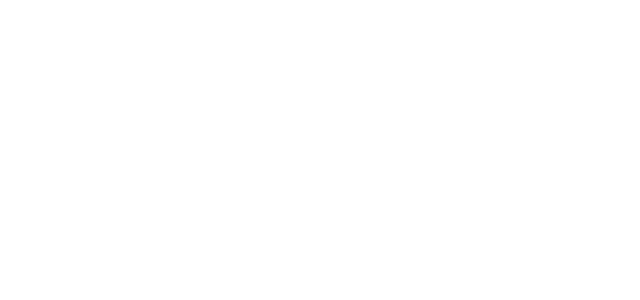
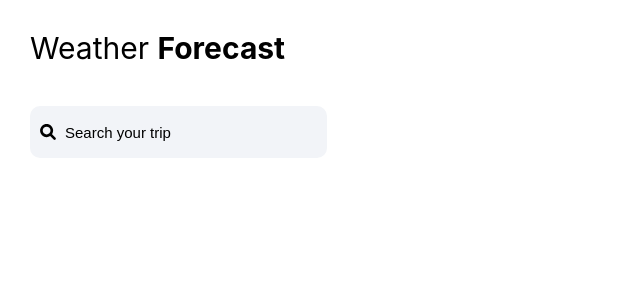
Before and after one commit to gracethomp/weather-app, a React (Create React App) app: page / in a window 1280 px wide. Shown: the top 300 px of the page, without its empty margins (0-640 px from the left). Built offline with nearby package versions, Linux system fonts and the light colour scheme.

Commit message:
search, header

```diff
--- a/src/App.js
+++ b/src/App.js
@@ -1,6 +1,10 @@
+import MainPage from "./pages/MainPage.js";
+
 function App() {
   return (
-    <></>
+    <>
+      <MainPage />
+    </>
   );
 }
 
--- a/src/components/Search.js
+++ b/src/components/Search.js
@@ -1,7 +1,10 @@
+import searchIcon from "../assets/search.svg"
+
 export default function Search({ placeholder }) {
   return (
-    <>
-      <input type="text" placeholder="Search.." />
-    </>
+    <div className="search">
+      <img src={searchIcon} alt="search input icon" className="search-icon" />
+      <input type="text" placeholder={placeholder} />
+    </div>
   );
 }
--- a/src/components/Trips.js
+++ b/src/components/Trips.js
@@ -0,0 +1,9 @@
+import Search from "./Search.js";
+
+export default function Trips() {
+  return (
+    <>
+      <Search placeholder="Search your trip" />
+    </>
+  );
+}
--- /dev/null
+++ b/src/css/index.css
@@ -0,0 +1,53 @@
+body {
+  margin: 0;
+  font-family: -apple-system, BlinkMacSystemFont, 'Segoe UI', 'Roboto', 'Oxygen',
+    'Ubuntu', 'Cantarell', 'Fira Sans', 'Droid Sans', 'Helvetica Neue',
+    sans-serif;
+  -webkit-font-smoothing: antialiased;
+  -moz-osx-font-smoothing: grayscale;
+  margin: 30px;
+}
+
+code {
+  font-family: source-code-pro, Menlo, Monaco, Consolas, 'Courier New',
+    monospace;
+}
+
+h1 {
+  font-size: 30px;
+  font-weight: normal;
+}
+
+h1 span {
+  font-weight: bold;
+}
+
+input:focus {
+  outline: none;
+}
+
+.search {
+  margin-top: 40px;
+  display: flex;
+  align-items: center;
+}
+
+.search input {
+  padding: 1.1rem;
+  padding-left: 35px;
+  width: 20%;
+  border: none;
+  border-radius: 10px;
+  background-color: #f2f4f8;
+  font-size: 15px;
+  color: black;
+}
+
+.search input::placeholder {
+  color: #000000;
+}
+
+.search img {
+  position: absolute;
+  margin-left: 10px
+}
--- a/src/index.css
+++ /dev/null
@@ -1,13 +0,0 @@
-body {
-  margin: 0;
-  font-family: -apple-system, BlinkMacSystemFont, 'Segoe UI', 'Roboto', 'Oxygen',
-    'Ubuntu', 'Cantarell', 'Fira Sans', 'Droid Sans', 'Helvetica Neue',
-    sans-serif;
-  -webkit-font-smoothing: antialiased;
-  -moz-osx-font-smoothing: grayscale;
-}
-
-code {
-  font-family: source-code-pro, Menlo, Monaco, Consolas, 'Courier New',
-    monospace;
-}
--- a/src/index.js
+++ b/src/index.js
@@ -1,6 +1,6 @@
 import React from 'react';
 import ReactDOM from 'react-dom/client';
-import './index.css';
+import './css/index.css';
 import App from './App';
 import reportWebVitals from './reportWebVitals';
 
@@ -11,7 +11,5 @@
   </React.StrictMode>
 );
 
-// If you want to start measuring performance in your app, pass a function
-// to log results (for example: reportWebVitals(console.log))
-// or send to an analytics endpoint. Learn more: https://bit.ly/CRA-vitals
+
 reportWebVitals();
--- /dev/null
+++ b/src/layout/Header.js
@@ -0,0 +1,7 @@
+export default function Header() {
+  return (
+    <header>
+      <h1>Weather <span>Forecast</span></h1>
+    </header>
+  );
+}
--- a/src/pages/MainPage.js
+++ b/src/pages/MainPage.js
@@ -1,3 +1,13 @@
+import Trips from "../components/Trips.js";
+import Header from "../layout/Header.js";
+
 export default function MainPage() {
-  return <section id="main"></section>;
+  return (
+    <>
+      <Header />
+      <section id="main">
+        <Trips />
+      </section>
+    </>
+  );
 }
```
Also changed, not shown: src/assets/search.svg (added).
